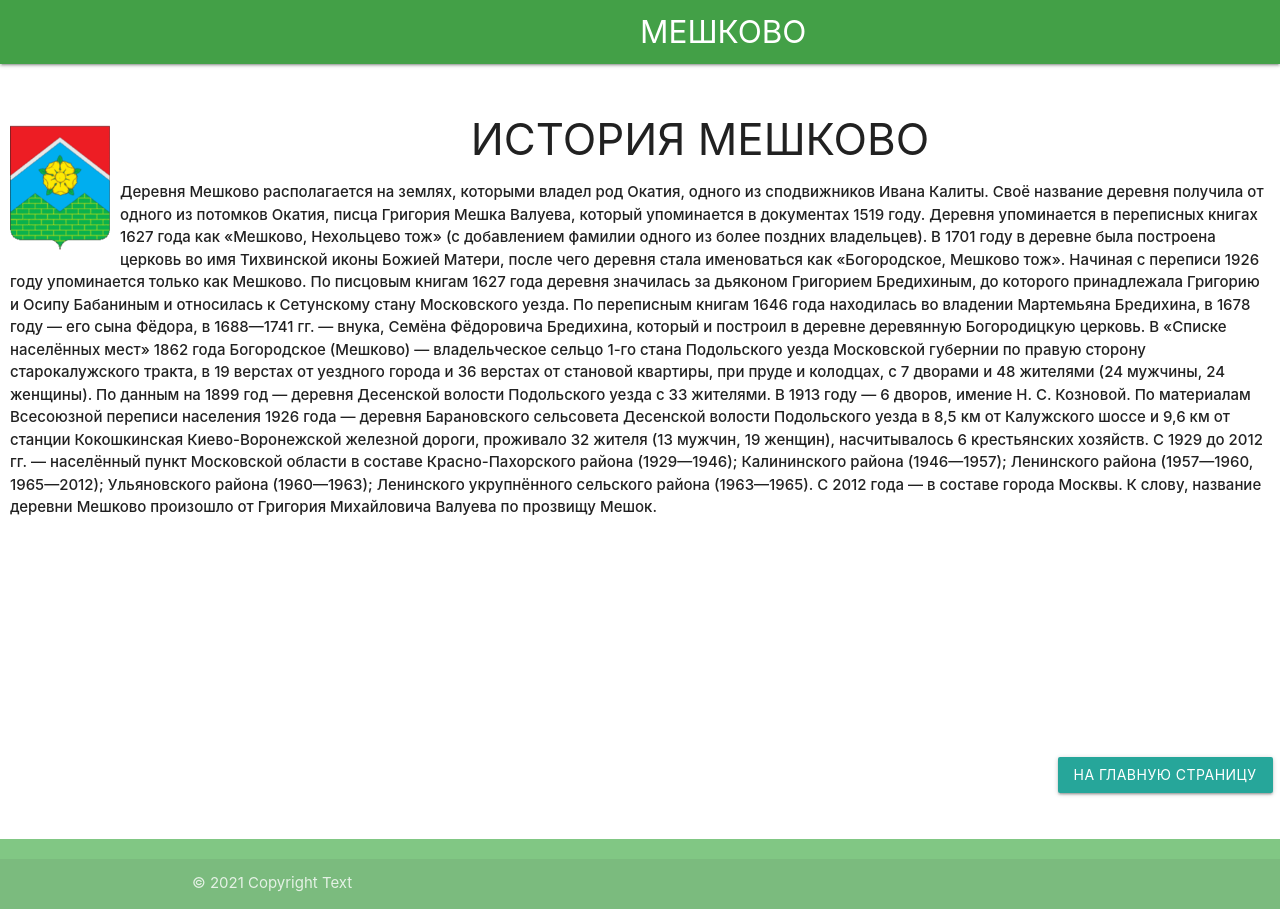
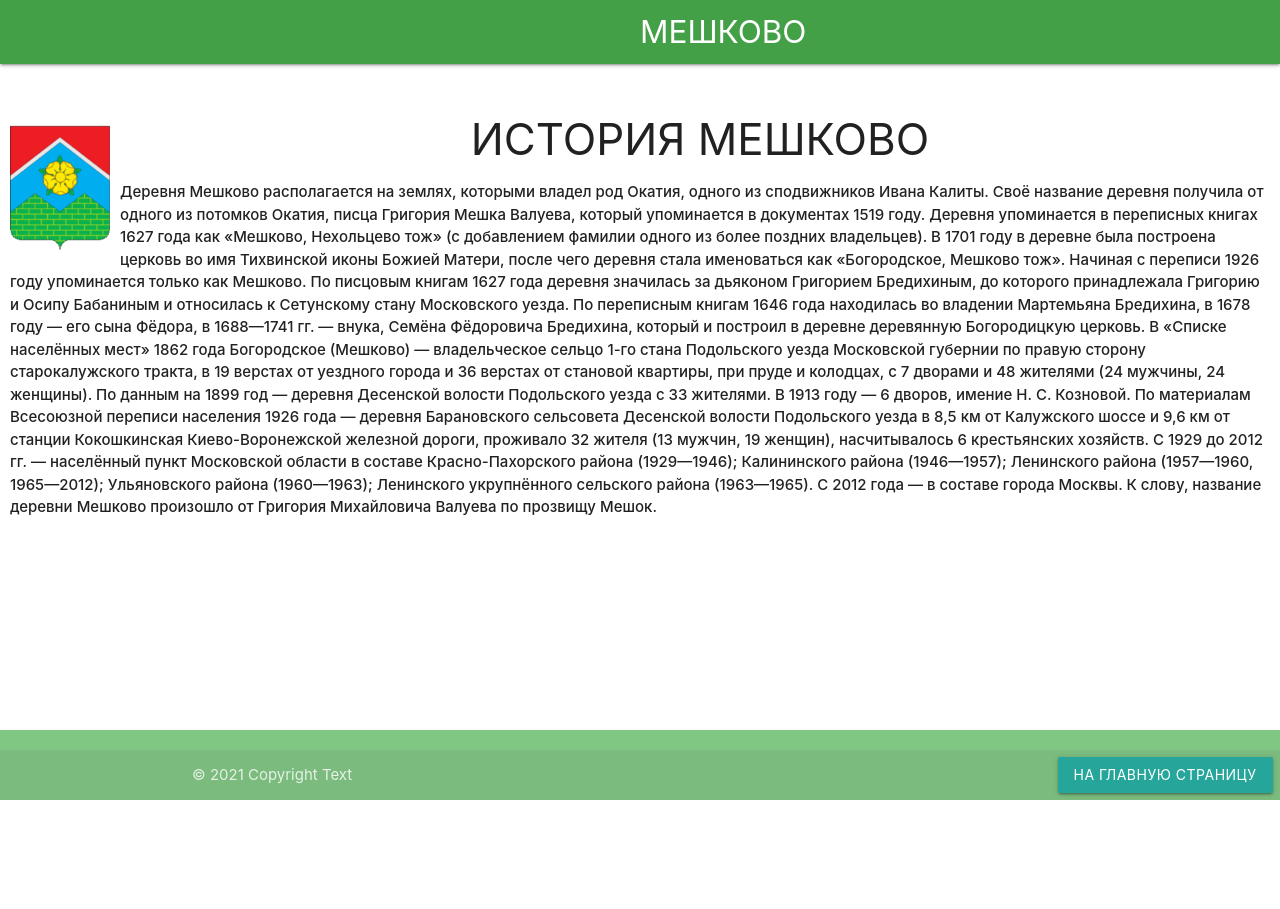
Before and after one commit to PhilMeshkovo/meshkovo-village, a React (Create React App) app: page /meshkovo-village/history in a window 1280 px wide. Shown: the top 909 px of the page. After the commit the page ends 863 px from the top, so only its background shows below. Built offline with nearby package versions, Linux system fonts and the light colour scheme.

Commit message:
fix height-4

```diff
--- a/src/index.css
+++ b/src/index.css
@@ -25,6 +25,12 @@ img {
   margin: 10px;
 }
 
+.page-footer {
+  position: absolute;
+  bottom: 0;
+  width: 100%;
+}
+
 .buttons {
   top: 0%;
   animation: show 700ms ease-in-out;
```
